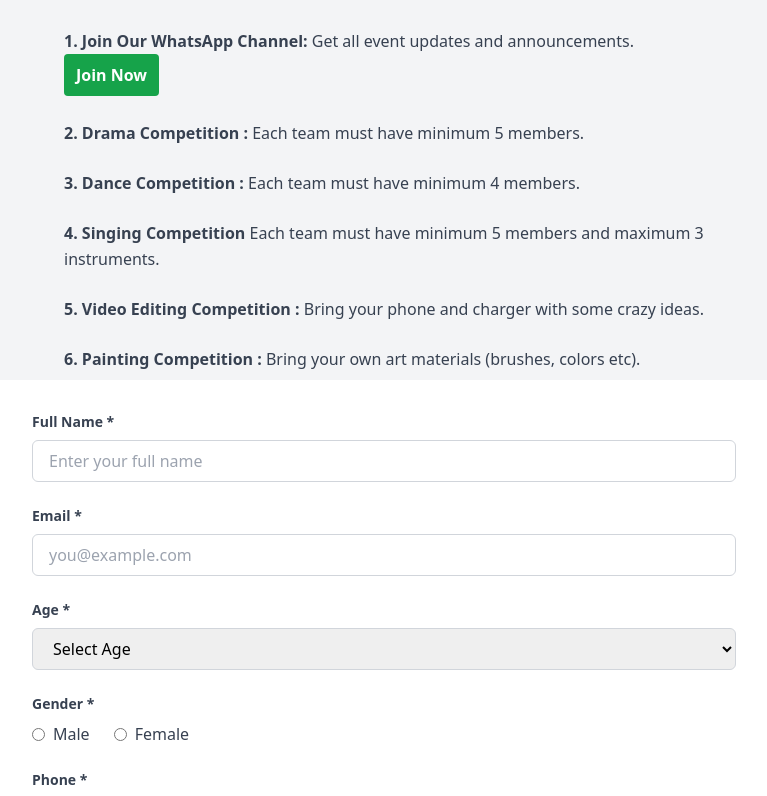
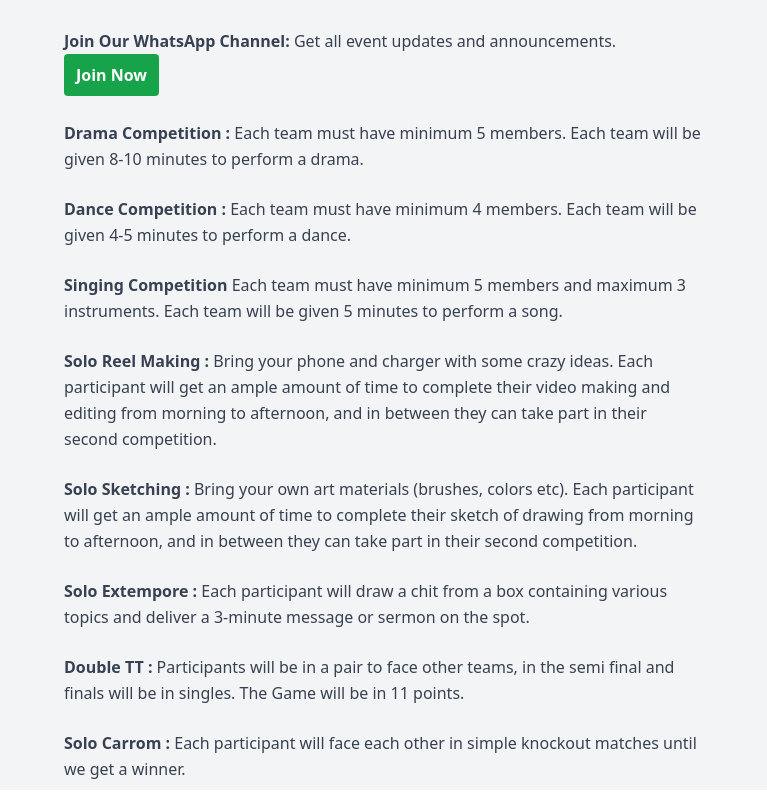
Before and after one commit to jeetOnGit/elevate, a React (Vite) app in the folder client/: page /form in a window 1280 px wide. Shown: the part 280-1076 px from the top of the page, without its empty margins (256-1023 px from the left). Built offline with nearby package versions, Linux system fonts and the light colour scheme.

Commit message:
rules changed

```diff
--- a/client/src/Components/SlotCheckboxGroup.jsx
+++ b/client/src/Components/SlotCheckboxGroup.jsx
@@ -2,7 +2,7 @@ import React, { useState, useEffect } from "react";
 
 const SlotCheckboxGroup = ({ onSelectionChange, resetSignal }) => {
   const slotOptions = {
-    slot1: ["Group Music", "Double TT"],
+    slot1: ["Group Singing", "Double TT"],
     slot2: ["Group Dancing", "Solo Extempore"],
     slot3: ["Group Drama", "Solo Carrom"],
     slot4: ["Solo Reels Editing", "Solo Painting"]
--- a/client/src/CustomForm.jsx
+++ b/client/src/CustomForm.jsx
@@ -155,26 +155,35 @@ export default function App() {
             <section className="bg-gray-100 py-2 px-6 md:px-16 text-left">
               <div className="max-w-4xl mx-auto">
                 <h2 className="text-2xl font-bold text-left text-gray-800 mb-8">📝 Must Read Before Registration</h2>
-                <ul className="space-y-6 text-gray-700 text-base leading-relaxed">
+                <ol className="space-y-6 text-gray-700 text-base leading-relaxed">
                   <li className="">
-                    <strong>1. Join Our WhatsApp Channel:</strong> Get all event updates and announcements. <button className='py-2 px-3 bg-green-600 rounded text-white font-bold'><Link className='' to='https://whatsapp.com/channel/0029Vb5xDqI6RGJ9abuCWY2p' target='_blank'>Join Now</Link></button>
+                    <strong>Join Our WhatsApp Channel:</strong> Get all event updates and announcements. <button className='py-2 px-3 bg-green-600 rounded text-white font-bold'><Link className='' to='https://whatsapp.com/channel/0029Vb5xDqI6RGJ9abuCWY2p' target='_blank'>Join Now</Link></button>
                   </li>
                   <li className="">
-                    <strong>2. Drama Competition :</strong> Each team must have minimum 5 members.
+                    <strong>Drama Competition :</strong> Each team must have minimum 5 members. Each team will be given 8-10 minutes to perform a drama.
                   </li>
                   <li className="">
-                    <strong>3. Dance Competition :</strong>  Each team must have minimum 4 members.
+                    <strong>Dance Competition :</strong>  Each team must have minimum 4 members. Each team will be given 4-5 minutes to perform a dance.
                   </li>
                   <li className="">
-                    <strong>4. Singing Competition</strong>  Each team must have minimum 5 members and maximum 3 instruments.
+                    <strong>Singing Competition</strong>  Each team must have minimum 5 members and maximum 3 instruments. Each team will be given 5 minutes to perform a song.
                   </li>
                   <li className="">
-                    <strong>5. Video Editing Competition :</strong> Bring your phone and charger with some crazy ideas.
+                    <strong>Solo Reel Making :</strong> Bring your phone and charger with some crazy ideas. Each participant will get an ample amount of time to complete their video making and editing from morning to afternoon, and in between they can take part in their second competition.
                   </li>
                   <li className="">
-                    <strong>6. Painting Competition :</strong> Bring your own art materials (brushes, colors etc).
+                    <strong>Solo Sketching :</strong> Bring your own art materials (brushes, colors etc). Each participant will get an ample amount of time to complete their sketch of drawing from morning to afternoon, and in between they can take part in their second competition.
                   </li>
-                </ul>
+                  <li className="">
+                    <strong>Solo Extempore :</strong> Each participant will draw a chit from a box containing various topics and deliver a 3-minute message or sermon on the spot.
+                  </li>
+                  <li className="">
+                    <strong>Double TT :</strong> Participants will be in a pair to face other teams, in the semi final and finals will be in singles. The Game will be in 11 points.
+                  </li>
+                  <li className="">
+                    <strong>Solo Carrom :</strong> Each participant will face each other in simple knockout matches until we get a winner.
+                  </li>
+                </ol>
               </div>
             </section>
 
```
